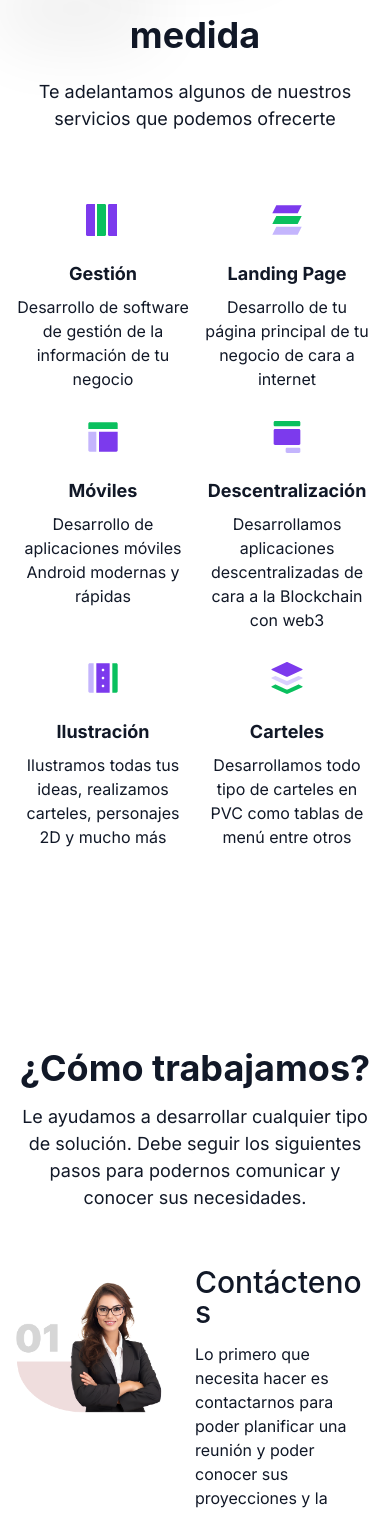
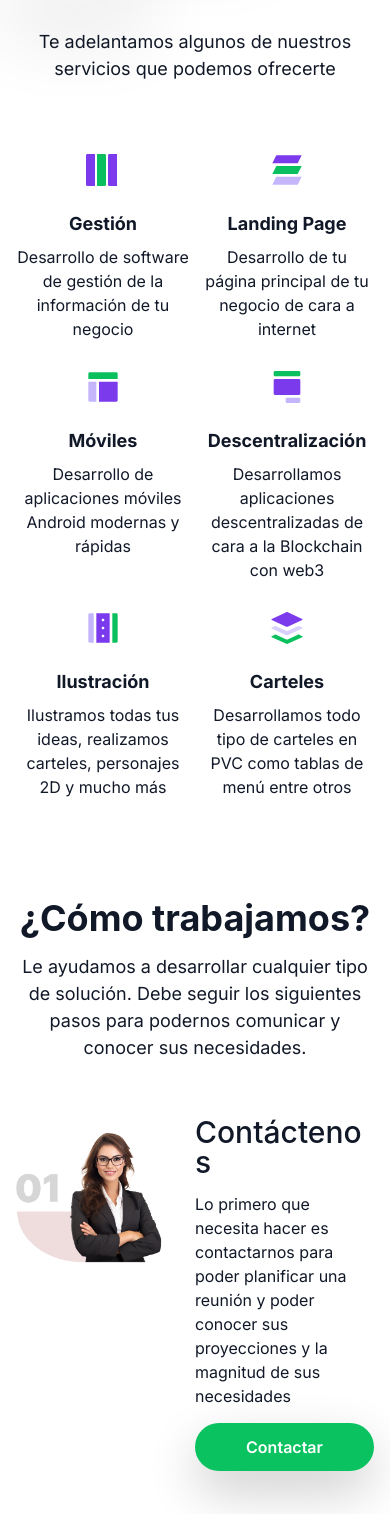
Before and after one commit to kolostring/nox-landing, a Next.js app: page / in a window 390 px wide. Shown: the part 1087-2601 px from the top of the page. Built offline with nearby package versions, Linux system fonts and the light colour scheme.

Commit message:
fix: sections responsive padding

```diff
--- a/src/app/HowDoWeWorkSection.tsx
+++ b/src/app/HowDoWeWorkSection.tsx
@@ -18,7 +18,7 @@ export default function HowDoWeWorkSection() {
       as="section"
       aria-labelledby="how_do_we_work-title"
       maxWidth="1248px"
-      py="96px"
+      py={{base: "46px",lg: "96px"}}
       px="16px"
       mx="auto"
     >
--- a/src/app/ServicesSection.tsx
+++ b/src/app/ServicesSection.tsx
@@ -48,7 +48,7 @@ export default function ServicesSection() {
       as="section"
       aria-labelledby="services-title"
       maxWidth="1248px"
-      py="96px"
+      py={{base: "46px",lg: "96px"}}
       px="16px"
       mx="auto"
       justifyContent="center"
--- a/src/app/TeamSection.tsx
+++ b/src/app/TeamSection.tsx
@@ -29,7 +29,7 @@ export default function TeamSection() {
     <Box
       as="section"
       aria-labelledby="team-title"
-      py="96px"
+      py={{base: "46px",lg: "96px"}}
       maxWidth="1248px"
       px="16px"
       mx="auto"
--- a/src/app/TestimonialsSection.tsx
+++ b/src/app/TestimonialsSection.tsx
@@ -31,7 +31,7 @@ export default function TestimonialsSection() {
     <Box
       as="section"
       aria-labelledby="testimonials-title"
-      py="96px"
+      py={{base: "46px",lg: "96px"}}
       minH={{lg: "100svh"}}
       bg="#F8F8F8"
     >
--- a/src/app/WorksSection.tsx
+++ b/src/app/WorksSection.tsx
@@ -25,7 +25,7 @@ export default function WorksSection() {
     <Box
       as="section"
       aria-labelledby="works-title"
-      py="96px"
+      py={{base: "46px",lg: "96px"}}
       maxWidth="1248px"
       px="16px"
       mx="auto"
@@ -74,7 +74,7 @@ export default function WorksSection() {
       <Grid
         mt="25px"
         gridGap="1rem"
-        templateColumns="repeat(auto-fit, minmax(min(100%, 230px), 1fr))"
+        templateColumns={{base: "1fr 1fr", lg: "repeat(auto-fit, minmax(min(100%, 230px), 1fr))"}}
       >
         {[...new Array(12)].map((val, index) => (
           <GridItem
```
